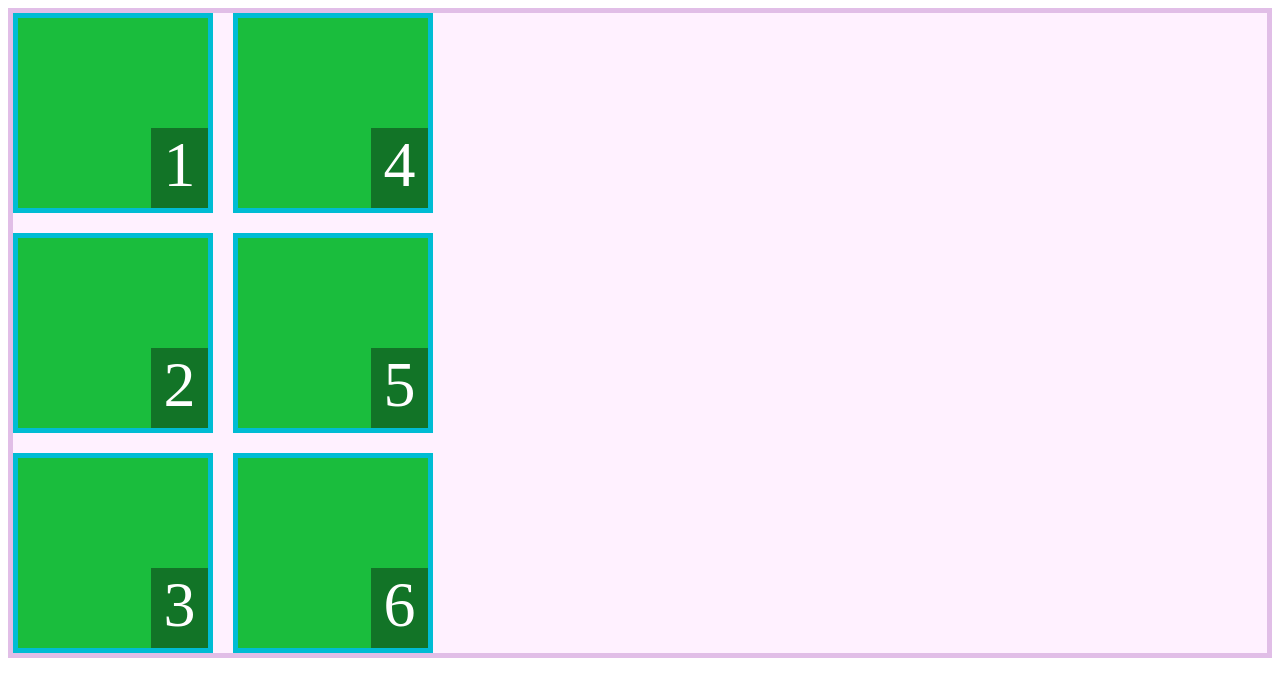
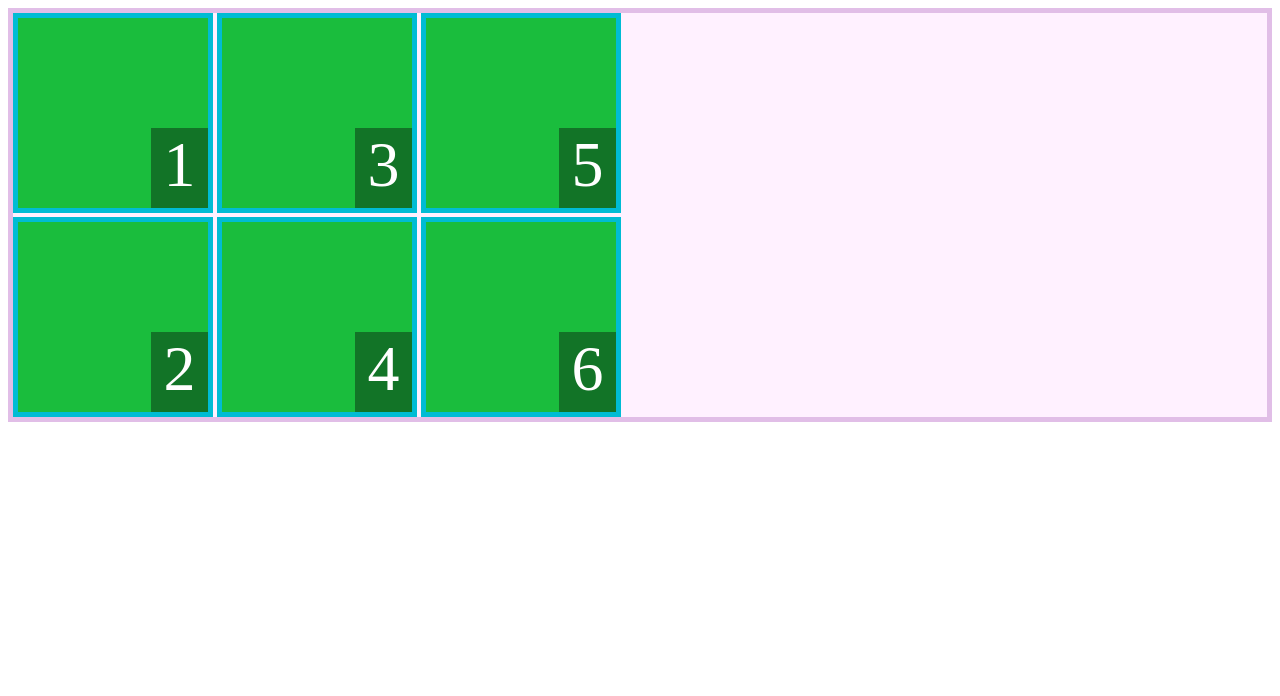
Before and after one commit to Samuel01558/cssgrid, a plain HTML site: page index.html in a window 1280 px wide. Drawn offline with Linux system fonts and the light colour scheme.

```diff
--- a/style.css
+++ b/style.css
@@ -2,10 +2,10 @@
     border: 5px solid #e1bee7;
     background-color: #fff1ff;
     display: grid;
-    grid-template-rows: 200px 200px 200px ;
+    grid-template-rows: 200px 200px  ;
     grid-auto-columns: 200px;
     grid-auto-flow: column;
-    gap: 20px;
+    gap: 4px;
     /* text-align: end; */
 
 
```
